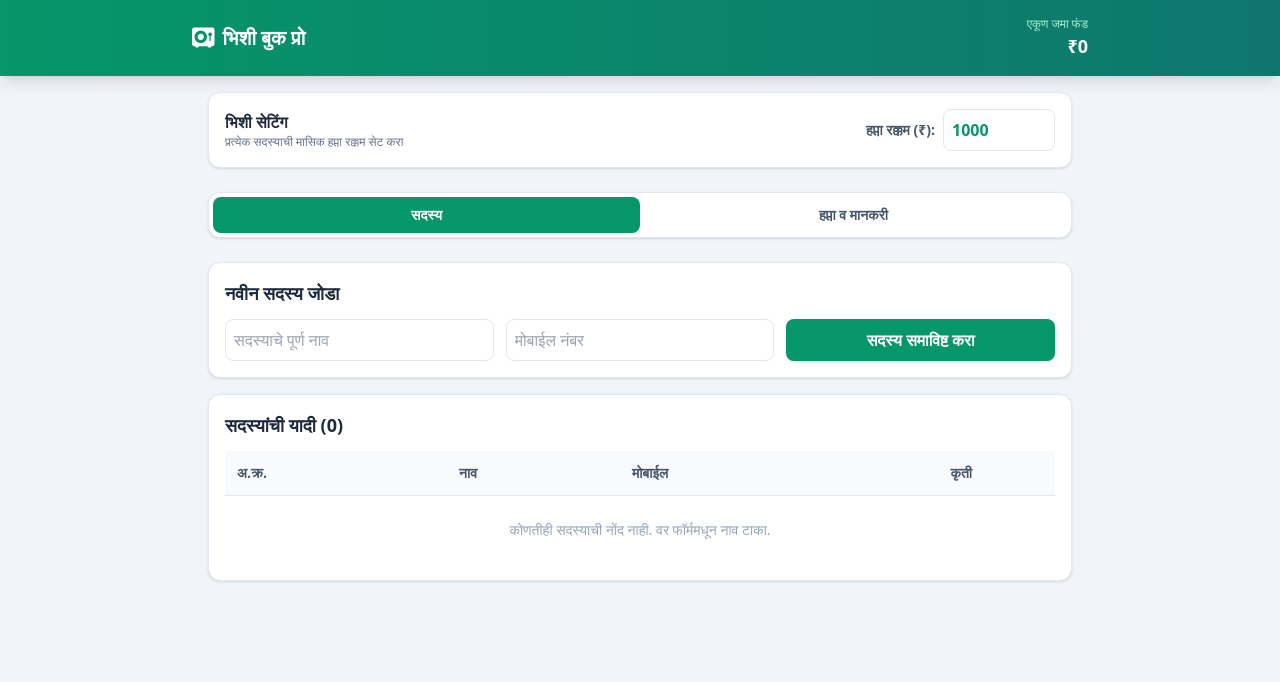
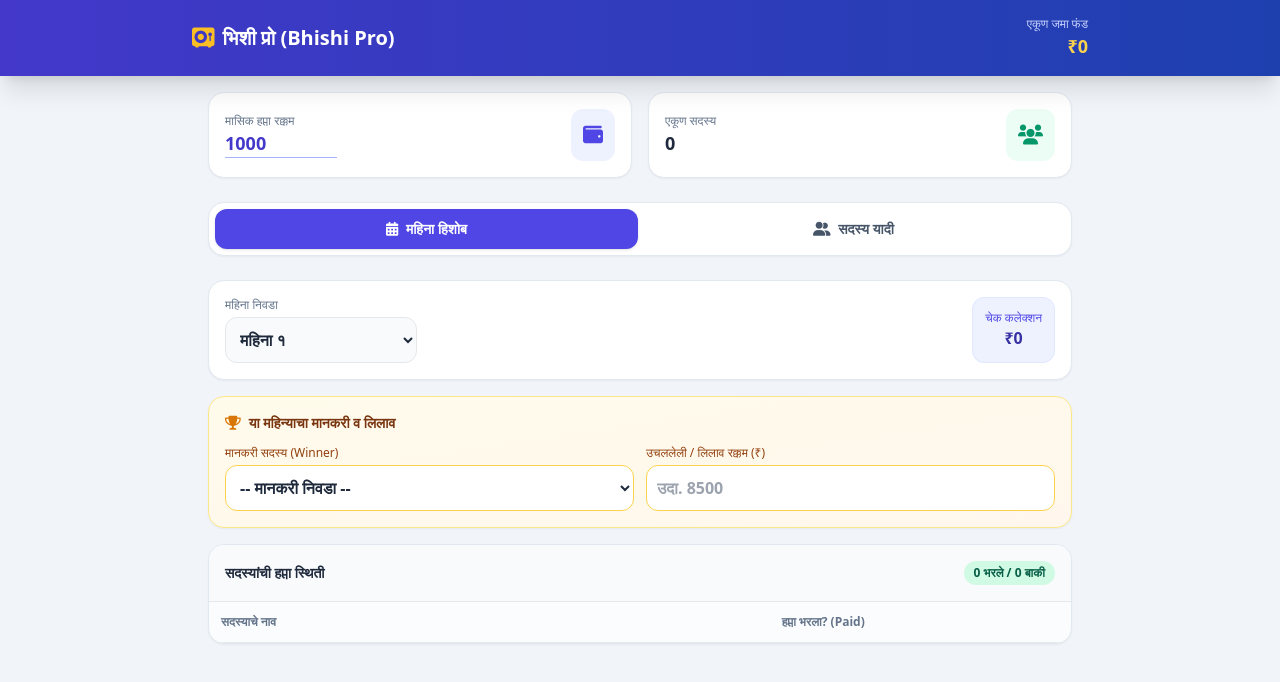
Before and after one commit to yashkajale666-wq/BHISHI-BOOKk, a plain HTML site: page index.html in a window 1280 px wide. Drawn offline with nearby package versions, Linux system fonts and the light colour scheme.

Commit message:
Update index.html

```diff
--- a/index.html
+++ b/index.html
@@ -3,81 +3,61 @@
 <head>
     <meta charset="UTF-8">
     <meta name="viewport" content="width=device-width, initial-scale=1.0">
-    <title>भिशी बुक - डिजिटल डायरी</title>
+    <title>भिशी प्रो - डिजिटल डायरी</title>
     <script src="https://cdn.tailwindcss.com"></script>
     <link href="https://cdnjs.cloudflare.com/ajax/libs/font-awesome/6.0.0/css/all.min.css" rel="stylesheet">
 </head>
-<body class="bg-slate-100 font-sans pb-10">
+<body class="bg-slate-100 font-sans pb-12">
 
     <!-- Header -->
-    <header class="bg-gradient-to-r from-emerald-600 to-teal-700 text-white p-4 shadow-lg sticky top-0 z-50">
+    <header class="bg-gradient-to-r from-indigo-700 to-blue-800 text-white p-4 shadow-xl sticky top-0 z-50">
         <div class="max-w-4xl mx-auto flex justify-between items-center">
             <h1 class="text-xl font-bold flex items-center gap-2">
-                <i class="fa-solid fa-vault"></i> भिशी बुक प्रो
+                <i class="fa-solid fa-vault text-amber-400"></i> भिशी प्रो (Bhishi Pro)
             </h1>
             <div class="text-right">
-                <p class="text-xs text-emerald-200">एकूण जमा फंड</p>
-                <span id="grandTotalPool" class="text-lg font-extrabold">₹0</span>
+                <p class="text-xs text-indigo-200">एकूण जमा फंड</p>
+                <span id="grandTotalPool" class="text-lg font-extrabold text-amber-300">₹0</span>
             </div>
         </div>
     </header>
 
     <main class="max-w-4xl mx-auto p-4 space-y-6">
 
-        <!-- Settings Card -->
-        <div class="bg-white p-4 rounded-xl shadow border border-slate-200 flex flex-col sm:flex-row justify-between items-center gap-4">
+        <!-- Quick Settings & Stats -->
+        <div class="grid grid-cols-1 sm:grid-cols-2 gap-4">
+            <div class="bg-white p-4 rounded-2xl shadow-sm border border-slate-200 flex justify-between items-center">
                 <div>
-                <h2 class="font-bold text-slate-800">भिशी सेटिंग</h2>
-                <p class="text-xs text-slate-500">प्रत्येक सदस्याची मासिक हप्ता रक्कम सेट करा</p>
+                    <p class="text-xs text-slate-500 font-medium">मासिक हप्ता रक्कम</p>
+                    <input type="number" id="installmentAmount" value="1000" onchange="updateSettings()" class="text-lg font-bold text-indigo-700 w-28 outline-none border-b border-indigo-300 focus:border-indigo-600">
                 </div>
-            <div class="flex items-center gap-2">
-                <span class="text-sm font-semibold text-slate-600">हप्ता रक्कम (₹):</span>
-                <input type="number" id="installmentAmount" value="1000" onchange="updateSettings()" class="border p-2 rounded-lg w-28 font-bold text-emerald-600 outline-none focus:ring-2 focus:ring-emerald-500">
+                <div class="bg-indigo-50 p-3 rounded-xl text-indigo-600">
+                    <i class="fa-solid fa-wallet text-xl"></i>
+                </div>
+            </div>
+            <div class="bg-white p-4 rounded-2xl shadow-sm border border-slate-200 flex justify-between items-center">
+                <div>
+                    <p class="text-xs text-slate-500 font-medium">एकूण सदस्य</p>
+                    <h3 id="totalMemberCount" class="text-lg font-bold text-slate-800">0</h3>
+                </div>
+                <div class="bg-emerald-50 p-3 rounded-xl text-emerald-600">
+                    <i class="fa-solid fa-users text-xl"></i>
+                </div>
             </div>
         </div>
 
-        <!-- Tab Navigation -->
-        <div class="flex bg-white rounded-xl shadow p-1 border border-slate-200">
-            <button onclick="switchTab('members')" id="tab-members" class="flex-1 py-2 rounded-lg font-semibold text-sm transition bg-emerald-600 text-white">सदस्य</button>
-            <button onclick="switchTab('tracker')" id="tab-tracker" class="flex-1 py-2 rounded-lg font-semibold text-sm transition text-slate-600">हप्ता व मानकरी</button>
+        <!-- Navigation Tabs -->
+        <div class="flex bg-white rounded-2xl shadow-sm p-1.5 border border-slate-200 gap-1">
+            <button onclick="switchTab('tracker')" id="tab-tracker" class="flex-1 py-2.5 rounded-xl font-bold text-sm transition bg-indigo-600 text-white shadow"><i class="fa-solid fa-calendar-days mr-1"></i> महिना हिशोब</button>
+            <button onclick="switchTab('members')" id="tab-members" class="flex-1 py-2.5 rounded-xl font-bold text-sm transition text-slate-600 hover:bg-slate-50"><i class="fa-solid fa-user-group mr-1"></i> सदस्य यादी</button>
         </div>
 
-        <!-- Section 1: Members Management -->
-        <section id="section-members" class="space-y-4">
-            <div class="bg-white p-4 rounded-xl shadow border border-slate-200">
-                <h2 class="text-lg font-bold text-slate-800 mb-3">नवीन सदस्य जोडा</h2>
-                <form id="memberForm" onsubmit="addMember(event)" class="grid grid-cols-1 sm:grid-cols-3 gap-3">
-                    <input type="text" id="memberName" placeholder="सदस्याचे पूर्ण नाव" required class="border p-2 rounded-lg focus:ring-2 focus:ring-emerald-500 outline-none">
-                    <input type="tel" id="memberPhone" placeholder="मोबाईल नंबर" class="border p-2 rounded-lg focus:ring-2 focus:ring-emerald-500 outline-none">
-                    <button type="submit" class="bg-emerald-600 hover:bg-emerald-700 text-white font-semibold py-2 rounded-lg transition shadow">सदस्य समाविष्ट करा</button>
-                </form>
-            </div>
-
-            <div class="bg-white p-4 rounded-xl shadow border border-slate-200">
-                <h2 class="text-lg font-bold text-slate-800 mb-3">सदस्यांची यादी (<span id="memberCount">0</span>)</h2>
-                <div class="overflow-x-auto">
-                    <table class="w-full text-left border-collapse">
-                        <thead>
-                            <tr class="bg-slate-50 border-b text-slate-600 text-sm">
-                                <th class="p-3">अ.क्र.</th>
-                                <th class="p-3">नाव</th>
-                                <th class="p-3">मोबाईल</th>
-                                <th class="p-3 text-center">कृती</th>
-                            </tr>
-                        </thead>
-                        <tbody id="memberTableBody" class="divide-y text-sm text-slate-700">
-                            <!-- JS Fills -->
-                        </tbody>
-                    </table>
-                </div>
-            </div>
-        </section>
-
-        <!-- Section 2: Tracker -->
-        <section id="section-tracker" class="space-y-4 hidden">
-            <div class="bg-white p-4 rounded-xl shadow border border-slate-200 flex flex-col sm:flex-row justify-between items-center gap-3">
-                <h2 class="text-lg font-bold text-slate-800">महिना निवडा</h2>
-                <select id="monthSelect" onchange="renderTracker()" class="border p-2 rounded-lg font-medium text-slate-700 outline-none focus:ring-2 focus:ring-emerald-500 w-full sm:w-48">
+        <!-- SECTION 1: MONTHLY TRACKER -->
+        <section id="section-tracker" class="space-y-4">
+            <div class="bg-white p-4 rounded-2xl shadow-sm border border-slate-200 flex flex-col sm:flex-row justify-between items-center gap-3">
+                <div class="w-full sm:w-auto">
+                    <label class="text-xs text-slate-500 block mb-1 font-medium">महिना निवडा</label>
+                    <select id="monthSelect" onchange="renderTracker()" class="border p-2.5 rounded-xl font-bold text-slate-800 outline-none focus:ring-2 focus:ring-indigo-500 w-full sm:w-48 bg-slate-50">
                         <option value="महिना १">महिना १</option>
                         <option value="महिना २">महिना २</option>
                         <option value="महिना ३">महिना ३</option>
@@ -92,30 +72,78 @@
                         <option value="महिना १२">महिना १२</option>
                     </select>
                 </div>
-
-            <!-- Month Summary Card -->
-            <div class="grid grid-cols-2 gap-4">
-                <div class="bg-emerald-50 border border-emerald-200 p-4 rounded-xl text-center shadow-sm">
-                    <p class="text-xs text-emerald-700 font-medium">या महिन्याचे कलेक्शन</p>
-                    <h3 id="monthCollection" class="text-xl font-bold text-emerald-800">₹0</h3>
+                <div class="flex gap-2 w-full sm:w-auto">
+                    <div class="bg-indigo-50 border border-indigo-100 p-3 rounded-xl flex-1 text-center">
+                        <span class="text-xs text-indigo-600 block font-medium">चेक कलेक्शन</span>
+                        <strong id="monthCollection" class="text-indigo-800 text-base">₹0</strong>
                     </div>
-                <div class="bg-teal-50 border border-teal-200 p-4 rounded-xl text-center shadow-sm">
-                    <p class="text-xs text-teal-700 font-medium">भरलेले सदस्य</p>
-                    <h3 id="paidCount" class="text-xl font-bold text-teal-800">0 / 0</h3>
                 </div>
             </div>
 
-            <div class="bg-white p-4 rounded-xl shadow border border-slate-200">
+            <!-- Auction & Winner Box -->
+            <div class="bg-gradient-to-br from-amber-50 to-orange-50 border border-amber-200 p-4 rounded-2xl shadow-sm space-y-3">
+                <h3 class="font-bold text-amber-900 text-sm flex items-center gap-2"><i class="fa-solid fa-trophy text-amber-600"></i> या महिन्याचा मानकरी व लिलाव</h3>
+                <div class="grid grid-cols-1 sm:grid-cols-2 gap-3">
+                    <div>
+                        <label class="text-xs text-amber-800 block mb-1 font-medium">मानकरी सदस्य (Winner)</label>
+                        <select id="monthWinnerSelect" onchange="saveMonthDetails()" class="border border-amber-300 p-2.5 rounded-xl font-semibold text-slate-800 outline-none w-full bg-white">
+                            <option value="">-- मानकरी निवडा --</option>
+                        </select>
+                    </div>
+                    <div>
+                        <label class="text-xs text-amber-800 block mb-1 font-medium">उचललेली / लिलाव रक्कम (₹)</label>
+                        <input type="number" id="auctionAmount" placeholder="उदा. 8500" onchange="saveMonthDetails()" class="border border-amber-300 p-2.5 rounded-xl font-semibold text-slate-800 outline-none w-full bg-white">
+                    </div>
+                </div>
+            </div>
+
+            <!-- Members Payment Table -->
+            <div class="bg-white rounded-2xl shadow-sm border border-slate-200 overflow-hidden">
+                <div class="p-4 border-b bg-slate-50 flex justify-between items-center">
+                    <h3 class="font-bold text-slate-800 text-sm">सदस्यांची हप्ता स्थिती</h3>
+                    <span id="paidSummaryCount" class="text-xs font-bold bg-emerald-100 text-emerald-800 px-2.5 py-1 rounded-full">0 भरले / 0 बाकी</span>
+                </div>
                 <div class="overflow-x-auto">
                     <table class="w-full text-left border-collapse">
                         <thead>
-                            <tr class="bg-slate-50 border-b text-slate-600 text-sm">
-                                <th class="p-3">सदस्य नाव</th>
+                            <tr class="border-b text-slate-500 text-xs bg-slate-50/50">
+                                <th class="p-3">सदस्याचे नाव</th>
                                 <th class="p-3 text-center">हप्ता भरला? (Paid)</th>
-                                <th class="p-3 text-center">या महिन्याचा मानकरी (Winner)</th>
                             </tr>
                         </thead>
                         <tbody id="trackerTableBody" class="divide-y text-sm text-slate-700">
+                            <!-- JS Fills -->
+                        </tbody>
+                    </table>
+                </div>
+            </div>
+        </section>
+
+        <!-- SECTION 2: MEMBERS MANAGEMENT -->
+        <section id="section-members" class="space-y-4 hidden">
+            <div class="bg-white p-4 rounded-2xl shadow-sm border border-slate-200">
+                <h3 class="font-bold text-slate-800 text-sm mb-3">नवीन सदस्य जोडा</h3>
+                <form id="memberForm" onsubmit="addMember(event)" class="grid grid-cols-1 sm:grid-cols-3 gap-3">
+                    <input type="text" id="memberName" placeholder="सदस्याचे पूर्ण नाव" required class="border p-2.5 rounded-xl focus:ring-2 focus:ring-indigo-500 outline-none text-sm">
+                    <input type="tel" id="memberPhone" placeholder="मोबाईल नंबर (पर्यायी)" class="border p-2.5 rounded-xl focus:ring-2 focus:ring-indigo-500 outline-none text-sm">
+                    <button type="submit" class="bg-indigo-600 hover:bg-indigo-700 text-white font-semibold py-2.5 rounded-xl transition text-sm shadow">सदस्य समाविष्ट करा</button>
+                </form>
+            </div>
+
+            <div class="bg-white rounded-2xl shadow-sm border border-slate-200 overflow-hidden">
+                <div class="p-4 border-b bg-slate-50">
+                    <h3 class="font-bold text-slate-800 text-sm">सर्व सदस्यांची यादी</h3>
+                </div>
+                <div class="overflow-x-auto">
+                    <table class="w-full text-left border-collapse">
+                        <thead>
+                            <tr class="border-b text-slate-500 text-xs bg-slate-50/50">
+                                <th class="p-3">अ.क्र.</th>
+                                <th class="p-3">नाव व मोबाईल</th>
+                                <th class="p-3 text-center">कृती</th>
+                            </tr>
+                        </thead>
+                        <tbody id="memberTableBody" class="divide-y text-sm text-slate-700">
                             <!-- JS Fills -->
                         </tbody>
                     </table>
@@ -127,38 +155,41 @@
 
     <!-- JavaScript Logic -->
     <script>
-        let members = JSON.parse(localStorage.getItem('bhishi_members_v2')) || [];
-        let records = JSON.parse(localStorage.getItem('bhishi_records_v2')) || {};
-        let installment = localStorage.getItem('bhishi_installment') || 1000;
+        let members = JSON.parse(localStorage.getItem('bhishi_members_v3')) || [];
+        let records = JSON.parse(localStorage.getItem('bhishi_records_v3')) || {};
+        let monthDetails = JSON.parse(localStorage.getItem('bhishi_month_details_v3')) || {};
+        let installment = parseFloat(localStorage.getItem('bhishi_installment_v3')) || 1000;
 
         document.getElementById('installmentAmount').value = installment;
 
         function updateSettings() {
             installment = parseFloat(document.getElementById('installmentAmount').value) || 0;
-            localStorage.setItem('bhishi_installment', installment);
-            calculateTotals();
+            localStorage.setItem('bhishi_installment_v3', installment);
+            calculateGrandTotal();
+            renderTracker();
         }
 
         function saveData() {
-            localStorage.setItem('bhishi_members_v2', JSON.stringify(members));
-            localStorage.setItem('bhishi_records_v2', JSON.stringify(records));
-            calculateTotals();
+            localStorage.setItem('bhishi_members_v3', JSON.stringify(members));
+            localStorage.setItem('bhishi_records_v3', JSON.stringify(records));
+            localStorage.setItem('bhishi_month_details_v3', JSON.stringify(monthDetails));
+            calculateGrandTotal();
         }
 
         function switchTab(tab) {
+            document.getElementById('section-tracker').classList.add('hidden');
             document.getElementById('section-members').classList.add('hidden');
-            document.getElementById('section-tracker').classList.add('hidden');
-            document.getElementById('tab-members').className = 'flex-1 py-2 rounded-lg font-semibold text-sm transition text-slate-600';
-            document.getElementById('tab-tracker').className = 'flex-1 py-2 rounded-lg font-semibold text-sm transition text-slate-600';
+            document.getElementById('tab-tracker').className = 'flex-1 py-2.5 rounded-xl font-bold text-sm transition text-slate-600 hover:bg-slate-50';
+            document.getElementById('tab-members').className = 'flex-1 py-2.5 rounded-xl font-bold text-sm transition text-slate-600 hover:bg-slate-50';
 
-            if(tab === 'members') {
+            if(tab === 'tracker') {
+                document.getElementById('section-tracker').classList.remove('hidden');
+                document.getElementById('tab-tracker').className = 'flex-1 py-2.5 rounded-xl font-bold text-sm transition bg-indigo-600 text-white shadow';
+                renderTracker();
+            } else {
                 document.getElementById('section-members').classList.remove('hidden');
-                document.getElementById('tab-members').className = 'flex-1 py-2 rounded-lg font-semibold text-sm transition bg-emerald-600 text-white';
+                document.getElementById('tab-members').className = 'flex-1 py-2.5 rounded-xl font-bold text-sm transition bg-indigo-600 text-white shadow';
                 renderMembers();
-            } else {
-                document.getElementById('section-tracker').classList.remove('hidden');
-                document.getElementById('tab-tracker').className = 'flex-1 py-2 rounded-lg font-semibold text-sm transition bg-emerald-600 text-white';
-                renderTracker();
             }
         }
 
@@ -183,21 +214,23 @@
 
         function renderMembers() {
             const tbody = document.getElementById('memberTableBody');
-            document.getElementById('memberCount').innerText = members.length;
+            document.getElementById('totalMemberCount').innerText = members.length;
             tbody.innerHTML = '';
 
             if(members.length === 0) {
-                tbody.innerHTML = `<tr><td colspan="4" class="p-6 text-center text-slate-400">कोणतीही सदस्याची नोंद नाही. वर फॉर्ममधून नाव टाका.</td></tr>`;
+                tbody.innerHTML = `<tr><td colspan="3" class="p-6 text-center text-slate-400">कोणतीही नोंद नाही. आधी वर फॉर्ममधून सदस्य जोडा.</td></tr>`;
                 return;
             }
             members.forEach((m, index) => {
                 tbody.innerHTML += `
                     <tr class="hover:bg-slate-50">
                         <td class="p-3 text-slate-500 font-medium">${index + 1}</td>
-                        <td class="p-3 font-semibold text-slate-800">${m.name}</td>
-                        <td class="p-3 text-slate-600">${m.phone || '-'}</td>
+                        <td class="p-3">
+                            <p class="font-bold text-slate-800">${m.name}</p>
+                            <p class="text-xs text-slate-500">${m.phone || 'मोबाईल नंबर नाही'}</p>
+                        </td>
                         <td class="p-3 text-center">
-                            <button onclick="deleteMember(${m.id})" class="text-red-500 hover:text-red-700 bg-red-50 p-2 rounded-lg transition"><i class="fa-solid fa-trash"></i></button>
+                            <button onclick="deleteMember(${m.id})" class="text-red-500 bg-red-50 p-2 rounded-xl transition hover:bg-red-100"><i class="fa-solid fa-trash"></i></button>
                         </td>
                     </tr>
                 `;
@@ -209,73 +242,81 @@
             const tbody = document.getElementById('trackerTableBody');
             tbody.innerHTML = '';
 
-            if(!records[month]) {
-                records[month] = {};
-            }
+            // Populate Winner Dropdown
+            const winnerSelect = document.getElementById('monthWinnerSelect');
+            winnerSelect.innerHTML = `<option value="">-- मानकरी निवडा --</option>`;
+            members.forEach(m => {
+                winnerSelect.innerHTML += `<option value="${m.id}">${m.name}</option>`;
+            });
+
+            if(!records[month]) records[month] = {};
+            if(!monthDetails[month]) monthDetails[month] = { winnerId: '', auctionAmt: '' };
+
+            winnerSelect.value = monthDetails[month].winnerId || '';
+            document.getElementById('auctionAmount').value = monthDetails[month].auctionAmt || '';
 
             if(members.length === 0) {
-                tbody.innerHTML = `<tr><td colspan="3" class="p-6 text-center text-slate-400">आधी 'सदस्य' टॅबमध्ये जाऊन मेंबर्स जोडा.</td></tr>`;
+                tbody.innerHTML = `<tr><td colspan="2" class="p-6 text-center text-slate-400">आधी 'सदस्य यादी' मध्ये जाऊन मेंबर्स जोडा.</td></tr>`;
                 document.getElementById('monthCollection').innerText = '₹0';
-                document.getElementById('paidCount').innerText = '0 / 0';
+                document.getElementById('paidSummaryCount').innerText = '0 भरले / 0 बाकी';
                 return;
             }
 
             let paidCount = 0;
-
             members.forEach(m => {
-                if(!records[month][m.id]) {
-                    records[month][m.id] = { paid: false, winner: false };
+                if(records[month][m.id] === undefined) {
+                    records[month][m.id] = false;
                 }
-                const data = records[month][m.id];
-                if(data.paid) paidCount++;
+                const isPaid = records[month][m.id];
+                if(isPaid) paidCount++;
 
                 tbody.innerHTML += `
                     <tr class="hover:bg-slate-50">
                         <td class="p-3 font-semibold text-slate-800">${m.name}</td>
                         <td class="p-3 text-center">
-                            <input type="checkbox" ${data.paid ? 'checked' : ''} onchange="togglePaid('${month}', ${m.id})" class="w-6 h-6 accent-emerald-600 cursor-pointer rounded">
-                        </td>
-                        <td class="p-3 text-center">
-                            <input type="checkbox" ${data.winner ? 'checked' : ''} onchange="toggleWinner('${month}', ${m.id})" class="w-6 h-6 accent-amber-600 cursor-pointer rounded">
+                            <input type="checkbox" ${isPaid ? 'checked' : ''} onchange="togglePaid('${month}', ${m.id})" class="w-6 h-6 accent-indigo-600 cursor-pointer rounded-lg">
                         </td>
                     </tr>
                 `;
             });
 
-            let currentMonthCollection = paidCount * installment;
-            document.getElementById('monthCollection').innerText = `₹${currentMonthCollection.toLocaleString('en-IN')}`;
-            document.getElementById('paidCount').innerText = `${paidCount} / ${members.length}`;
-            calculateTotals();
+            let collection = paidCount * installment;
+            document.getElementById('monthCollection').innerText = `₹${collection.toLocaleString('en-IN')}`;
+            document.getElementById('paidSummaryCount').innerText = `${paidCount} भरले / ${members.length - paidCount} बाकी`;
+            calculateGrandTotal();
         }
 
         function togglePaid(month, memberId) {
-            records[month][memberId].paid = !records[month][memberId].paid;
+            records[month][memberId] = !records[month][memberId];
             saveData();
             renderTracker();
         }
 
-        function toggleWinner(month, memberId) {
-            // एका महिन्यात एकापेक्षा जास्त मानकरी हवे असल्यास किंवा बदल करायचा असल्यास
-            records[month][memberId].winner = !records[month][memberId].winner;
+        function saveMonthDetails() {
+            const month = document.getElementById('monthSelect').value;
+            const winnerId = document.getElementById('monthWinnerSelect').value;
+            const auctionAmt = document.getElementById('auctionAmount').value;
+
+            if(!monthDetails[month]) monthDetails[month] = {};
+            monthDetails[month].winnerId = winnerId;
+            monthDetails[month].auctionAmt = auctionAmt;
             saveData();
         }
 
-        function calculateTotals() {
-            let totalPaid = 0;
-            for(let month in records) {
-                for(let memberId in records[month]) {
-                    if(records[month][memberId].paid) {
-                        totalPaid++;
+        function calculateGrandTotal() {
+            let totalPaidCount = 0;
+            for(let m in records) {
+                for(let id in records[m]) {
+                    if(records[m][id]) totalPaidCount++;
                 }
             }
-            }
-            let grandTotal = totalPaid * installment;
+            let grandTotal = totalPaidCount * installment;
             document.getElementById('grandTotalPool').innerText = `₹${grandTotal.toLocaleString('en-IN')}`;
         }
 
         // Initial Load
         renderMembers();
-        calculateTotals();
+        calculateGrandTotal();
     </script>
 </body>
 </html>
```
Lines whose indentation alone changed are shown as unchanged.
